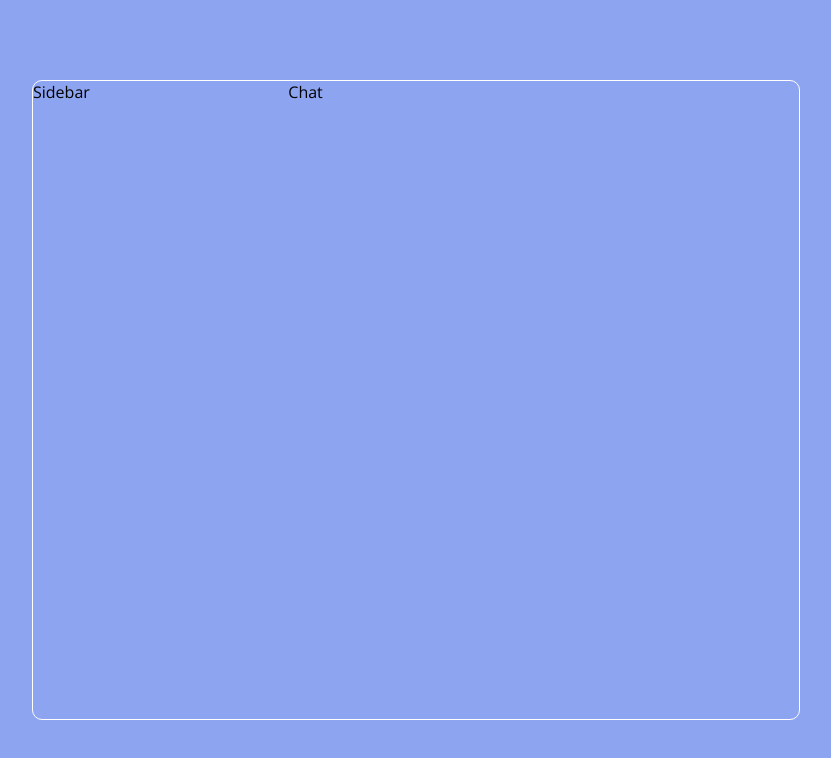
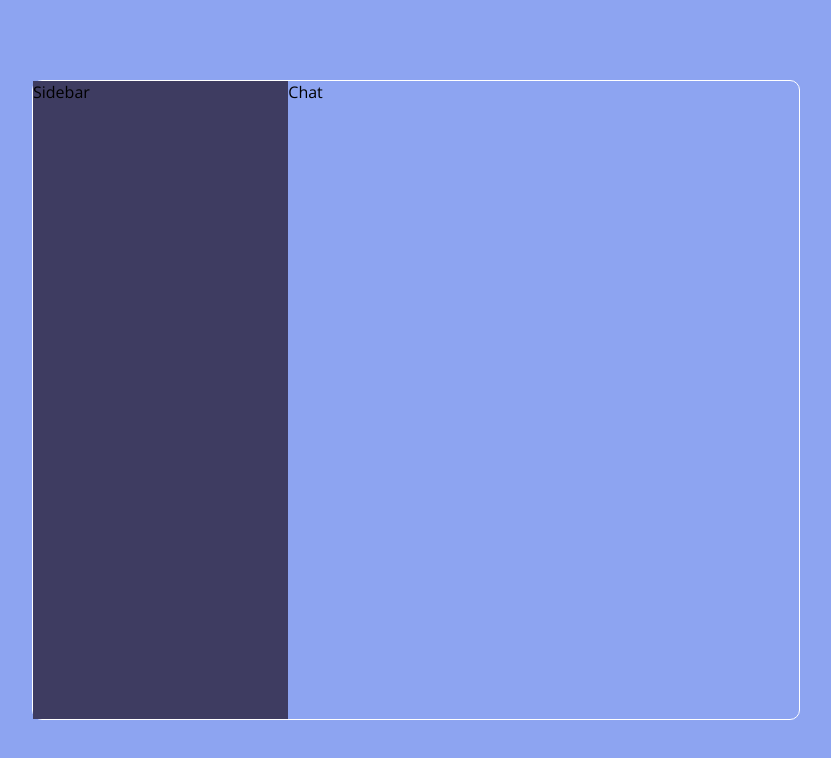
Before and after one commit to KingAJ19/Chat-App, a React (Create React App) app: page / in a window 1280 px wide. Shown: the top 758 px of the page, without its empty margins (224-1055 px from the left). Built offline with nearby package versions, Linux system fonts and the light colour scheme.

Commit message:
bg color

```diff
--- a/src/style.css
+++ b/src/style.css
@@ -100,6 +100,7 @@ img {
 
 .sidebar {
   flex: 1;
+  background-color: #3e3c61;
 }
 
 .chat {
```
